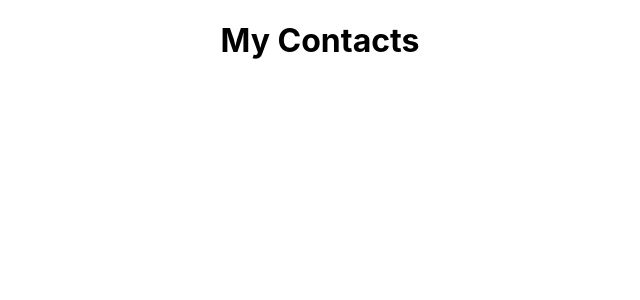
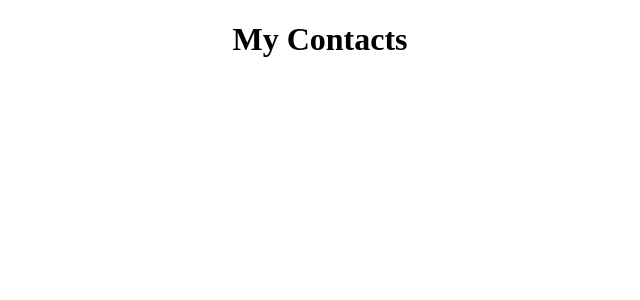
Before and after one commit to AcedYu/crs-assessment, a React (Create React App) app: page / in a window 1280 px wide. Shown: the top 300 px of the page, without its empty margins (320-960 px from the left). Built offline with nearby package versions, Linux system fonts and the light colour scheme.

Commit message:
deleted index.css

```diff
--- a/src/index.css
+++ /dev/null
@@ -1,13 +0,0 @@
-body {
-  margin: 0;
-  font-family: -apple-system, BlinkMacSystemFont, 'Segoe UI', 'Roboto', 'Oxygen',
-    'Ubuntu', 'Cantarell', 'Fira Sans', 'Droid Sans', 'Helvetica Neue',
-    sans-serif;
-  -webkit-font-smoothing: antialiased;
-  -moz-osx-font-smoothing: grayscale;
-}
-
-code {
-  font-family: source-code-pro, Menlo, Monaco, Consolas, 'Courier New',
-    monospace;
-}
--- a/src/index.js
+++ b/src/index.js
@@ -1,6 +1,5 @@
 import React from "react";
 import ReactDOM from "react-dom/client";
-import "./index.css";
 import App from "./App";
 import reportWebVitals from "./reportWebVitals";
 import { createStore } from "redux";
```
